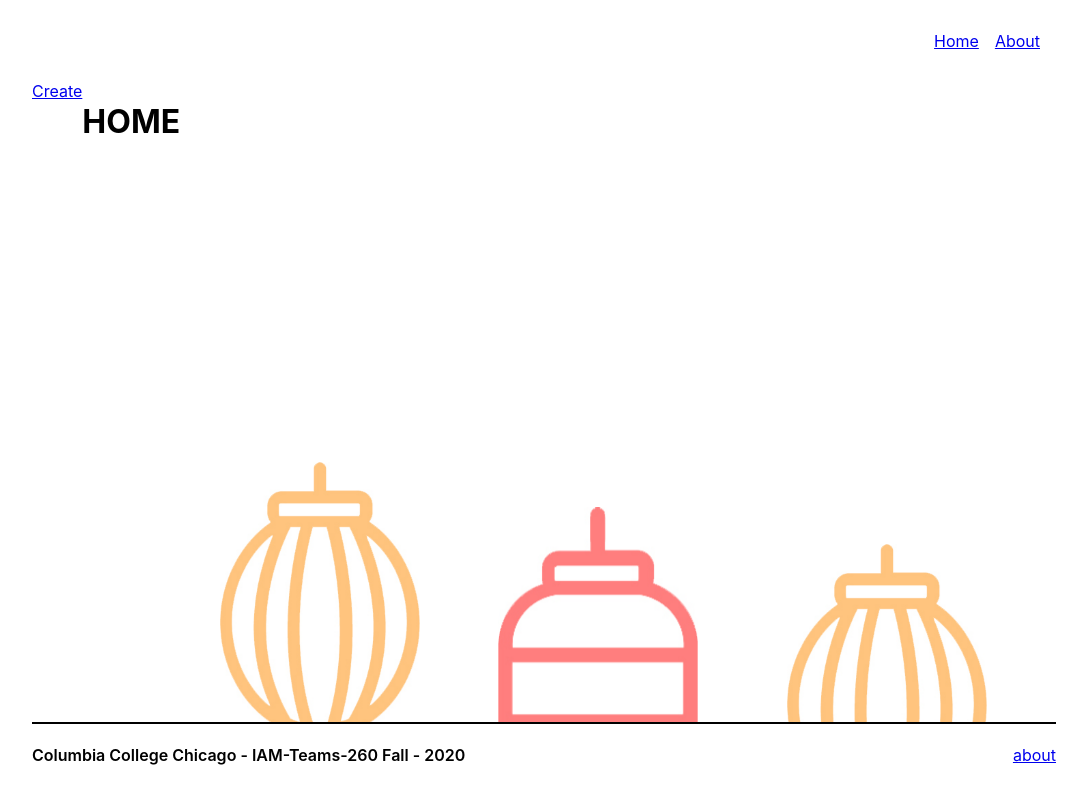
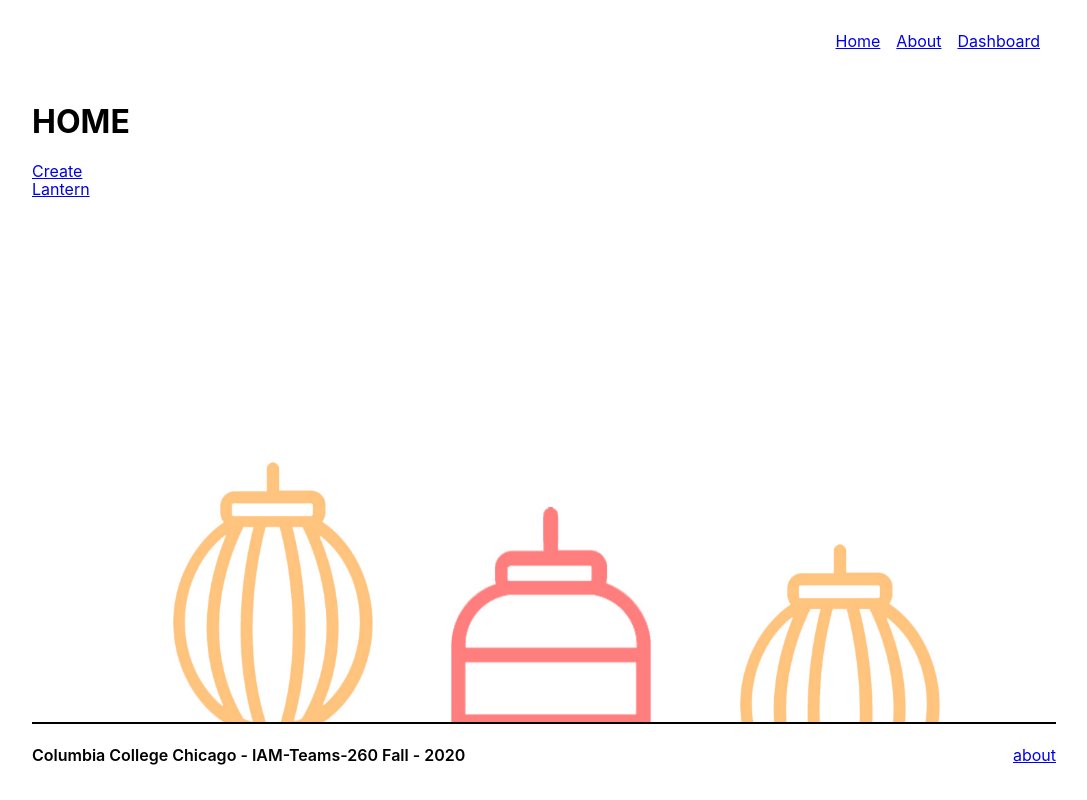
Before and after one commit to ylei1088/react-mental-health, a React (Create React App) app: page /home in a window 1280 px wide. Shown: the whole page, without its empty margins (96-1183 px from the left). Built offline with nearby package versions, Linux system fonts and the light colour scheme.

Commit message:
🐛 fixed random links in pages

```diff
--- a/src/App.js
+++ b/src/App.js
@@ -16,8 +16,6 @@ function App() {
   return (
     <div className="App container">
       <Header />
-      {/* JSX, notice pascal case on tags */}
-      {/* this lets us handle navigation */}
       <Switch>
         <Route exact path="/" component={Onboarding} />
         <Route exact path="/home" component={Home} />
--- a/src/components/Header.js
+++ b/src/components/Header.js
@@ -17,6 +17,7 @@ export default function Header() {
       <div className="header__inner">
         <Link to="/">Home</Link>
         <Link to="/about">About</Link>
+        <Link to="/home">Dashboard</Link>
       </div>
     </header>
   );
--- a/src/pages/Home.js
+++ b/src/pages/Home.js
@@ -17,10 +17,10 @@ export default function Home() {
 
   return (
     <main className="home__dashboard">
-      <Link to="/home/create">Create</Link>
       <div className="home__ui">
         {/* notice, JS is in curly brackets */}
         <h1>HOME</h1>
+        <Link to="/home/create">Create Lantern</Link>
       </div>
       <div className="home__lanterns">
         {lanterns.map((lantern, idx) => {
--- a/src/pages/Team.js
+++ b/src/pages/Team.js
@@ -4,7 +4,7 @@ import { Link } from 'react-router-dom';
 export default function Team() {
   return (
     <main className="team__page">
-      <Link to="/">How it works</Link>
+      {/* <Link to="/">How it works</Link> */}
       <h1>Creators:</h1>
       <ul>
         <li>
```
